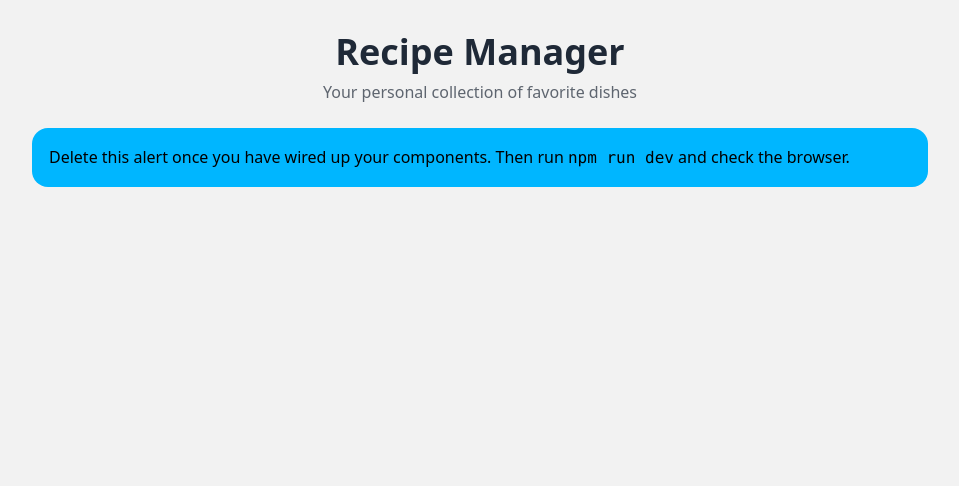
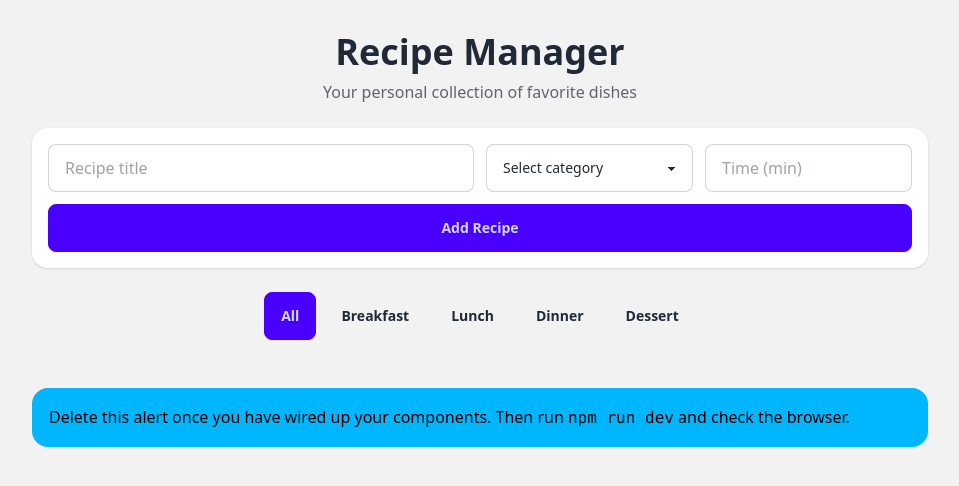
Before and after one commit to angeldelabanda/recipe-manager, a React (Vite) app: page / in a window 1280 px wide. Shown: the top 486 px of the page, without its empty margins (160-1119 px from the left). Built offline with nearby package versions, Linux system fonts and the light colour scheme.

Commit message:
Finished App.jsx first.

```diff
--- a/src/App.jsx
+++ b/src/App.jsx
@@ -1,9 +1,8 @@
-import { useState } from "react";
-// TODO: import your components once you build them
-// import RecipeForm from "./components/RecipeForm";
-// import CategoryFilter from "./components/CategoryFilter";
-// import RecipeList from "./components/RecipeList";
-// import SummaryBar from "./components/SummaryBar";
+import { useState, useEffect} from "react";
+import RecipeForm from "./components/RecipeForm";
+import CategoryFilter from "./components/CategoryFilter";
+import RecipeList from "./components/RecipeList";
+import SummaryBar from "./components/SummaryBar";
 
 const STARTER_RECIPES = [
   { id: 1, title: "Chicken Adobo", category: "Dinner", time: 45, favorite: false },
@@ -17,29 +16,64 @@ const STARTER_RECIPES = [
 export default function App() {
   // TODO 1: create the `recipes` state using STARTER_RECIPES as the initial value.
   //         Later, wrap it in the lazy initializer that reads from localStorage.
-  const [recipes, setRecipes] = useState(STARTER_RECIPES);
+  const [recipes, setRecipes] = useState (() => {
+    const storedRecipes = localStorage.getItem("recipes");
+    return storedRecipes ? JSON.parse(storedRecipes) : STARTER_RECIPES;
+  });
 
   // TODO 2: create the `filter` state, starting as "All".
   //         Later, wrap it in the lazy initializer that reads from localStorage.
+  const [filter, setFilter] = useState(()=> {
+    return localStorage.getItem("filter") || "all";
+  })
 
   // TODO 3: add useEffect to persist `recipes` to localStorage whenever it changes.
+  useEffect(() => {
+    localStorage.setItem("recipes", JSON.stringify(recipes));
+  }, [recipes]);
 
   // TODO 4: add useEffect to persist `filter` to localStorage whenever it changes.
+  useEffect(()=> {
+    localStorage.setItem("filter", filter);
+  }, [filter]);
 
   // TODO 5: add useEffect to update `document.title` with the favorite count.
   //         Example format: `Recipes · 3 ★`
+  useEffect(() => {
+    document.title = `Recipes (${recipes.filter(recipe=>recipe.favorite).length}) ★`;
+  }, [recipes]);
 
   // TODO 6: write handleAdd(recipe) — adds a new recipe with a unique id (Date.now()).
   //         Use the spread operator, NOT .push().
+  const handleAddRecipe = (newRecipe) => {
+    setRecipes([...recipes, newRecipe]);
+  };
 
   // TODO 7: write handleToggleFavorite(id) — flips the `favorite` field of the matching recipe.
   //         Use .map() and spread; do NOT mutate the object directly.
 
+  const handleToggleFavorite = (id) => {
+    setRecipes(
+      recipes.map((recipe) =>
+        recipe.id === id ? {...recipe, favorite: !recipe.favorite} : recipe
+      )
+    );
+  };
+
   // TODO 8: write handleDelete(id) — removes the recipe with that id.
   //         Use .filter().
+  const handleDeleteRecipe = (id) => {
+    setRecipes(recipes.filter((recipe) => recipe.id !==id));
+  };
 
   // TODO 9: derive `visibleRecipes` in render — if filter === "All" show all,
   //         otherwise filter by category. Do NOT store this in state.
+  const visibleRecipes = recipes.filter((recipe) => {
+    if (filter === "all") {
+      return true;
+    }
+    return recipe.category.toLowerCase () === filter.toLowerCase();
+  });
 
   return (
     <div className="min-h-screen bg-base-200 py-8 px-4">
@@ -51,15 +85,15 @@ export default function App() {
           </p>
         </header>
 
-        {/* TODO: render <RecipeForm onAdd={handleAdd} /> */}
+        <RecipeForm onAdd={handleAddRecipe} />
 
-        {/* TODO: render <SummaryBar total={...} favorites={...} /> */}
+        {/* <SummaryBar total={...} favorites={...} /> */}
 
-        {/* TODO: render <CategoryFilter activeFilter={filter} onFilterChange={setFilter} /> */}
+        <CategoryFilter activeFilter={filter} onFilterChange={setFilter} />
 
-        {/* TODO: render <RecipeList recipes={visibleRecipes}
-                                    onToggleFavorite={handleToggleFavorite}
-                                    onDelete={handleDelete} /> */}
+        <RecipeList recipes={visibleRecipes}
+        onToggleFavorite={handleToggleFavorite}
+        onDeleteRecipe={handleDeleteRecipe} />
 
         <div className="alert alert-info">
           <span>
--- a/src/components/CategoryFilter.jsx
+++ b/src/components/CategoryFilter.jsx
@@ -1,6 +1,6 @@
 const FILTERS = ["All", "Breakfast", "Lunch", "Dinner", "Dessert"];
 
-export default function CategoryFilter({ activeFilter, onFilterChange }) {
+const CategoryFilter = ({ activeFilter, onFilterChange }) => {
   return (
     <div className="flex flex-wrap gap-2 justify-center">
       {/* TODO: render one button per FILTERS entry.
@@ -8,6 +8,27 @@ export default function CategoryFilter({ activeFilter, onFilterChange }) {
           - The active button should look different from the others
             (e.g., "btn-primary" for active, "btn-outline" otherwise).
           - Don't forget the `key` prop! */}
+      <button className = {`btn ${activeFilter === "all" ? "btn-primary" : "btn-ghost"
+      }`}
+      onClick={() => onFilterChange("all")}>All</button>
+
+      <button className = {`btn ${activeFilter === "Breakfast" ? "btn-primary" : "btn-ghost"
+      }`}
+      onClick={() => onFilterChange("Breakfast")}>Breakfast</button>
+
+      <button className = {`btn ${activeFilter === "Lunch" ? "btn-primary" : "btn-ghost"
+      }`}
+      onClick={() => onFilterChange("Lunch")}>Lunch</button>
+
+      <button className = {`btn ${activeFilter === "Dinner" ? "btn-primary" : "btn-ghost"
+      }`}
+      onClick={() => onFilterChange("Dinner")}>Dinner</button>
+
+      <button className = {`btn ${activeFilter === "Dessert" ? "btn-primary" : "btn-ghost"
+      }`}
+      onClick={() => onFilterChange("Dessert")}>Dessert</button>
     </div>
   );
-}
+};
+
+export default CategoryFilter;
```
